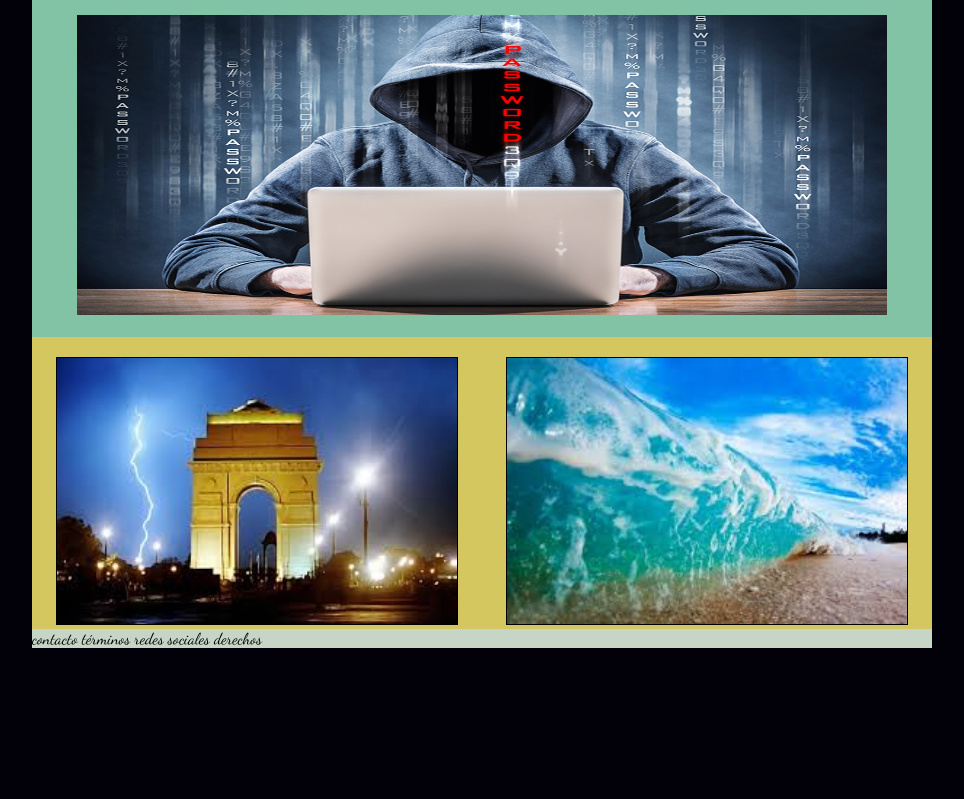
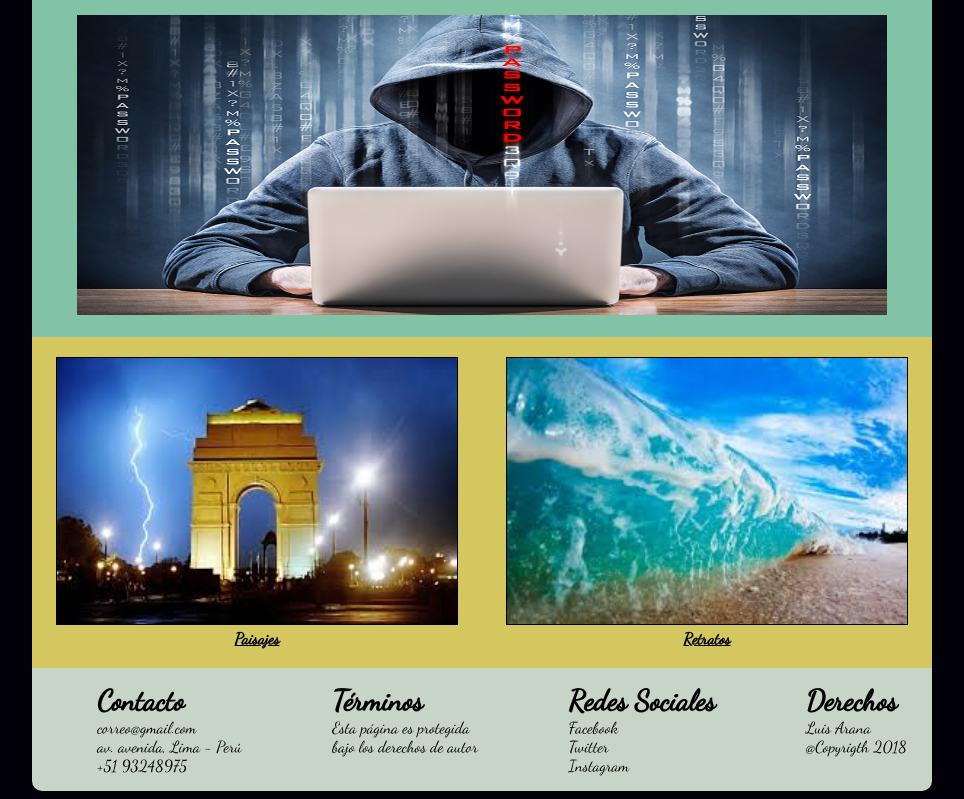
Before and after one commit to luisarha/CSS, a plain HTML site: page index.html in a window 1280 px wide. Shown: the part 80-879 px from the top of the page, without its empty margins (158-1122 px from the left). Before the commit the page ends 800 px from the top, so only its background shows below. Drawn offline with Linux system fonts and the light colour scheme.

Commit message:
Index.html - Terminado

```diff
--- a/estilo.css
+++ b/estilo.css
@@ -15,9 +15,6 @@ body{
   text-shadow: 2px 2px #02010a;
   border-radius: 10px 10px 0 0;
   box-sizing:
-}
-#foot-page{
-  background-color: #C6d5c5;
 }
 #div-principal{
   background-color: #82c3a6;
@@ -51,9 +48,11 @@ body{
   border: 1px solid;
   margin-top: 5%;
 }
-
+.enlace-texto{
+  text-align: center;
+  margin-bottom: 5%;
+}
 .img-sec{
-  text-align: center;
   color: black;
   font-weight: bold;
 }
@@ -62,8 +61,24 @@ body{
   font-weight: bold;
 }
 .menu{
-float: right;
+ float: right;
 }
 .enlace{
   color: white;
 }
+#foot-page{
+    border-radius: 0 0 10px 10px;
+    background-color: #C6d5c5;
+}
+#contenido-pie{
+  display: flex;
+  flex-direction: row;
+  justify-content: space-around;
+}
+.lista-cliente{
+  list-style-type: none;
+}
+.contacto-footer{
+  font-size: 180%;
+  font-weight: bold;
+}
--- a/index.html
+++ b/index.html
@@ -30,16 +30,47 @@
           <nav id="img-secundaria">
             <a class="img-sec"href="#">
                 <img id="img-sec1" src="imagenes/img-sec1.jpg" alt="">
+                <div class="enlace-texto">Paisajes</div>
             </a>
             <a class="img-sec"href="#">
                 <img id="img-sec2" src="imagenes/img-sec2.jpg" alt="">
+                <div class="enlace-texto">Retratos</div>
             </a>
           </nav>
         </div>
       </section>
       <section id="foot-page">
-        <footer>
-          contacto términos redes sociales derechos
+        <footer id="contenido-pie">
+           <div class="contacto">
+             <ul class="lista-cliente">
+               <li class="contacto-footer">Contacto</li>
+               <li>correo@gmail.com</li>
+               <li>av. avenida, Lima - Perú</li>
+               <li>+51 93248975</li>
+             </ul>
+           </div>
+           <div class="contacto">
+             <ul class="lista-cliente">
+               <li class="contacto-footer">Términos</li>
+               Esta página es protegida<br> bajo los derechos de autor
+             </ul>
+           </div>
+           <div class="contacto">
+             <ul class="lista-cliente">
+               <li class="contacto-footer">Redes Sociales</li>
+               <li>Facebook</li>
+               <li>Twitter</li>
+               <li>Instagram</li>
+             </ul>
+           </div>
+           <div class="contacto">
+             <ul class="lista-cliente">
+               <li class="contacto-footer">Derechos</li>
+               <li>Luis Arana</li>
+               <li>@Copyrigth 2018</li>
+
+             </ul>
+           </div>
         </footer>
       </section>
     </div>
```
Also changed, not shown: imagenes/img-sec1.png (deleted).
